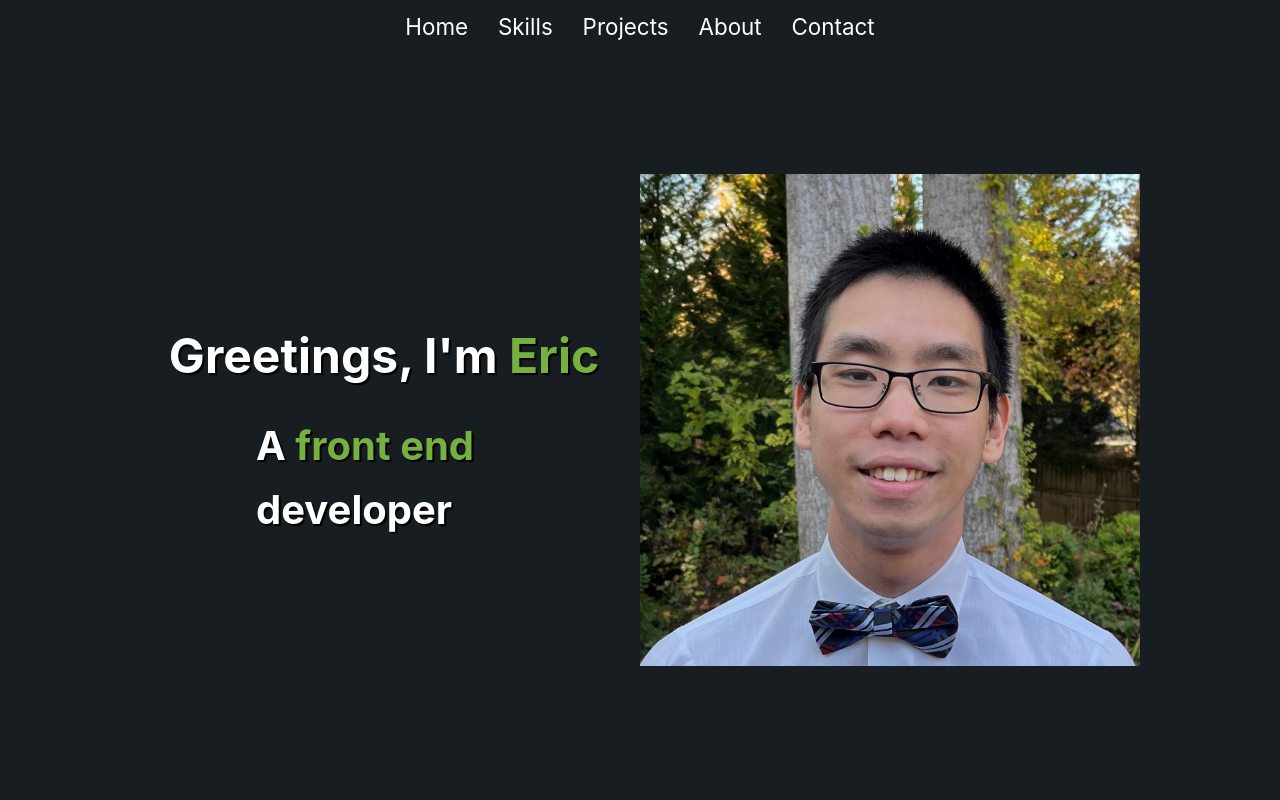
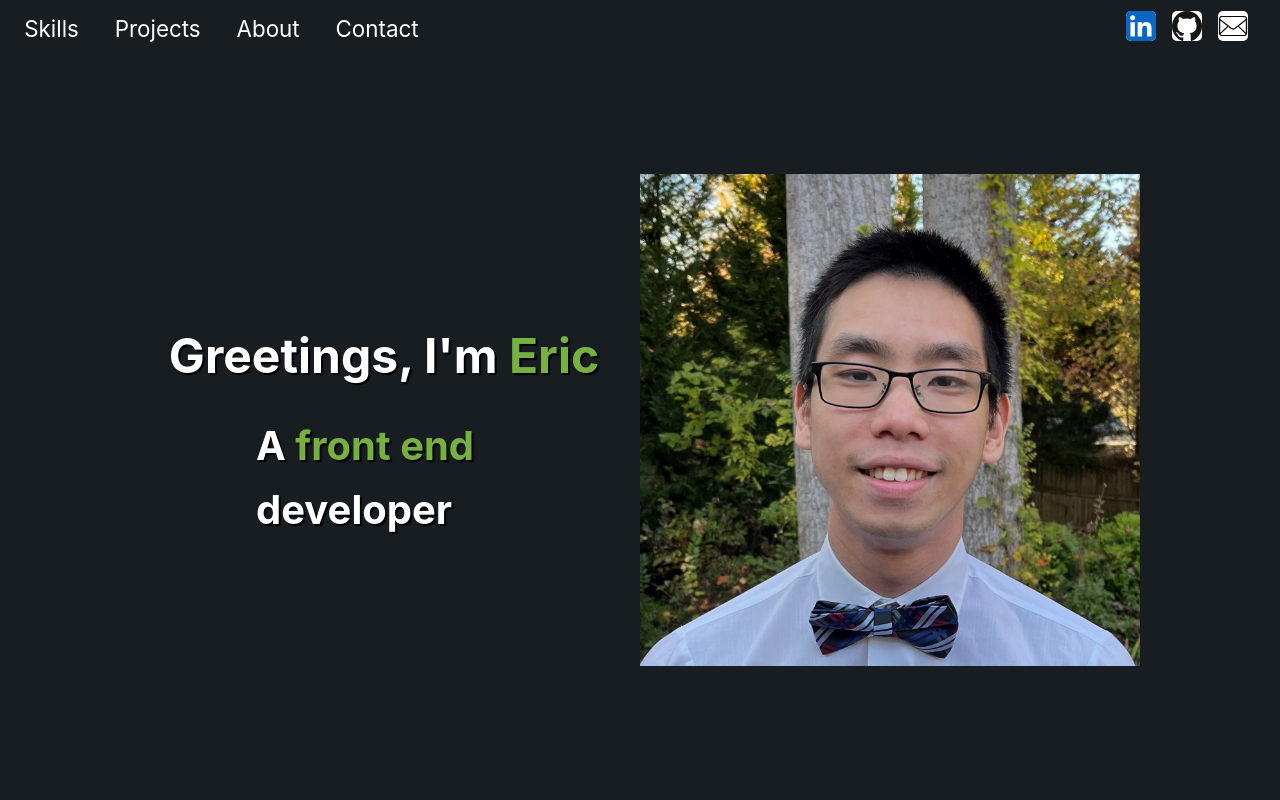
Before and after one commit to pongpwner/eric-shyu-portfolio, a React (Create React App) app: page / in a window 1280 px wide. Shown: the top 800 px of the page. Built offline with nearby package versions, Linux system fonts and the light colour scheme.

Commit message:
added email icon to header and footer

```diff
--- a/src/components/about/about.component.jsx
+++ b/src/components/about/about.component.jsx
@@ -17,8 +17,9 @@ const About = () => (
       it has gone through. It started out unpolished , but now the ux/ui is so
       clean. I can also certainly remember experiences where navigating a
       website was counterintuitive. It is a shame when a website is not easy to
-      navigate. I love the internet and I want to contribute to it by creating
-      beautiful websites with a great user experience.
+      navigate and causes the user frustration. I love the internet and I want
+      to contribute to it by creating beautiful websites with a great user
+      experience.
     </p>
     <p>
       Coding aside I enjoy playing video games, watching anime, exercising, and
--- a/src/components/contact/contact.component.jsx
+++ b/src/components/contact/contact.component.jsx
@@ -2,6 +2,8 @@ import React from "react";
 import "./contact.styles.scss";
 import linkedin from "../../assets/pictures/linkedin-icon.svg";
 import github from "../../assets/pictures/github-icon.svg";
+import email from "../../assets/pictures/email.png";
+import resume from "../../assets/pictures/resume.png";
 
 const Contact = () => (
   <section className="contact" id="contact">
@@ -26,10 +28,12 @@ const Contact = () => (
           <img className="github-icon" src={github} alt="github icon"></img>
         </a>
       </li>
+      <li>
+        <a className="email" href="mailto: ericshyu98@gmail.com">
+          <img className="icon" alt="email" src={email}></img>
+        </a>
+      </li>
     </ul>
-    <a className="email" href="mailto: ericshyu98@gmail.com">
-      ericshyu98@gmail.com
-    </a>
   </section>
 );
 
--- a/src/components/contact/contact.styles.scss
+++ b/src/components/contact/contact.styles.scss
@@ -17,8 +17,19 @@
     justify-content: center;
     padding: 0;
     gap: 1rem;
+    align-items: center;
     img {
-      width: 25px;
+      width: 30px;
+    }
+    .icon {
+      border-radius: 5px;
+      background-color: white;
+      border: 1px solid white;
+      padding: 0;
+      &:hover {
+        border-color: $accent3;
+        background-color: $accent3;
+      }
     }
     .github-icon {
       border-radius: 5px;
--- a/src/components/header/header.component.jsx
+++ b/src/components/header/header.component.jsx
@@ -1,6 +1,9 @@
 import React, { useState } from "react";
 import "./header.styles.scss";
-
+import linkedin from "../../assets/pictures/linkedin-icon.svg";
+import github from "../../assets/pictures/github-icon.svg";
+import email from "../../assets/pictures/email.png";
+import resume from "../../assets/pictures/resume.png";
 const Header = () => {
   const [navbar, setNavbar] = useState(false);
 
@@ -18,10 +21,6 @@ const Header = () => {
         </div>
         <ul className={`list-container ${navbar ? "dflex" : "dnone"}`}>
           <li onClick={() => setNavbar(false)}>
-            <a href="#intro">Home</a>
-          </li>
-
-          <li onClick={() => setNavbar(false)}>
             <a href="#skills">Skills</a>
           </li>
           <li onClick={() => setNavbar(false)}>
@@ -34,6 +33,40 @@ const Header = () => {
             <a href="#contact">Contact</a>
           </li>
         </ul>
+        <ul className={`contact-container ${navbar ? "" : "dnone"}`}>
+          <li>
+            <a
+              href="https://www.linkedin.com/in/eric-shyu-105a84191/"
+              target="_blank"
+              rel="noreferrer"
+            >
+              <img
+                className="linkedin-icon icon"
+                src={linkedin}
+                alt="linkedin icon"
+              ></img>
+            </a>
+          </li>
+
+          <li>
+            <a
+              href="https://github.com/pongpwner"
+              target="_blank"
+              rel="noreferrer"
+            >
+              <img
+                className="github-icon icon"
+                src={github}
+                alt="github icon"
+              ></img>
+            </a>
+          </li>
+          <li>
+            <a className="email" href="mailto: ericshyu98@gmail.com">
+              <img className="icon" alt="email" src={email}></img>
+            </a>
+          </li>
+        </ul>
       </nav>
     </header>
   );
--- a/src/components/header/header.styles.scss
+++ b/src/components/header/header.styles.scss
@@ -8,14 +8,22 @@
   width: 100vw;
   height: 60px;
   z-index: 1;
+  nav {
+    display: flex;
+    align-items: center;
+    justify-content: space-between;
+    height: 60px;
+    padding: 0 1rem;
+  }
 
   .list-container {
     display: flex;
     list-style: none;
     justify-content: space-around;
-    margin: 0 30% 0 30%;
+    align-items: center;
 
     padding: 0.5%;
+    gap: 2rem;
     li {
       padding: 0.5%;
       font-size: 1.4em;
@@ -30,6 +38,30 @@
       }
     }
   }
+
+  .contact-container {
+    //list of linkedin and github icon
+    display: flex;
+    flex-direction: row;
+    list-style-type: none;
+    margin-right: 1rem;
+    gap: 1rem;
+    @media (max-width: 1024px) {
+      background-color: $background1;
+      justify-content: center;
+      margin: 0;
+    }
+
+    .icon {
+      border-radius: 5px;
+      background-color: white;
+      width: 30px;
+      &:hover {
+        background-color: $accent3;
+      }
+    }
+  }
+
   .burger {
     display: none;
   }
@@ -45,6 +77,13 @@
     position: fixed;
     width: 100vw;
     height: 60px;
+    nav {
+      display: block;
+      align-items: center;
+      justify-content: space-between;
+      height: 60px;
+      padding: 0 1rem;
+    }
 
     .burger-line {
       width: 35px;
@@ -62,6 +101,7 @@
       width: 100vw;
       margin: 0;
       padding: 0;
+      gap: 0;
       li {
         display: flex;
         justify-content: center;
@@ -89,6 +129,7 @@
         }
       }
     }
+
     .burger {
       width: 35px;
       display: flex;
@@ -96,6 +137,7 @@
       margin: 13px 15px;
     }
     .dflex {
+      // active in mobile view
       display: flex;
       flex-direction: column;
     }
--- a/src/components/intro/intro.component.jsx
+++ b/src/components/intro/intro.component.jsx
@@ -4,14 +4,14 @@ import face from "../../assets/pictures/face.jpg";
 
 const Intro = () => (
   <section className="intro" id="intro">
-    <div className="intro-text">
-      <h1 className="intro-heading">
+    <h1 className="intro-text">
+      <span className="intro-heading">
         Greetings, I'm<span className="hilight1"> Eric</span>
-      </h1>
-      <h2 className="intro-subheading">
+      </span>
+      <span className="intro-subheading">
         A <span className="hilight2"> front end </span>developer
-      </h2>
-    </div>
+      </span>
+    </h1>
     <div className="intro-visual">
       <img src={face} alt="my face"></img>
     </div>
--- a/src/components/skills/skills.component.jsx
+++ b/src/components/skills/skills.component.jsx
@@ -21,14 +21,14 @@ const skills = [
   { name: "git", url: git, id: 5 },
 ];
 const Skills = () => (
-  <div className="skills" id="skills">
+  <section className="skills" id="skills">
     <h1>Skills</h1>
     <div className="skills-container">
       {skills.map((skill) => (
         <Skill key={skill.id} name={skill.name} url={skill.url}></Skill>
       ))}
     </div>
-  </div>
+  </section>
 );
 
 export default Skills;
```
Also changed, not shown: src/components/projects/projects.component.jsx (+38 -32 lines), src/assets/pictures/email.png (added), src/assets/pictures/resume.png (added).
